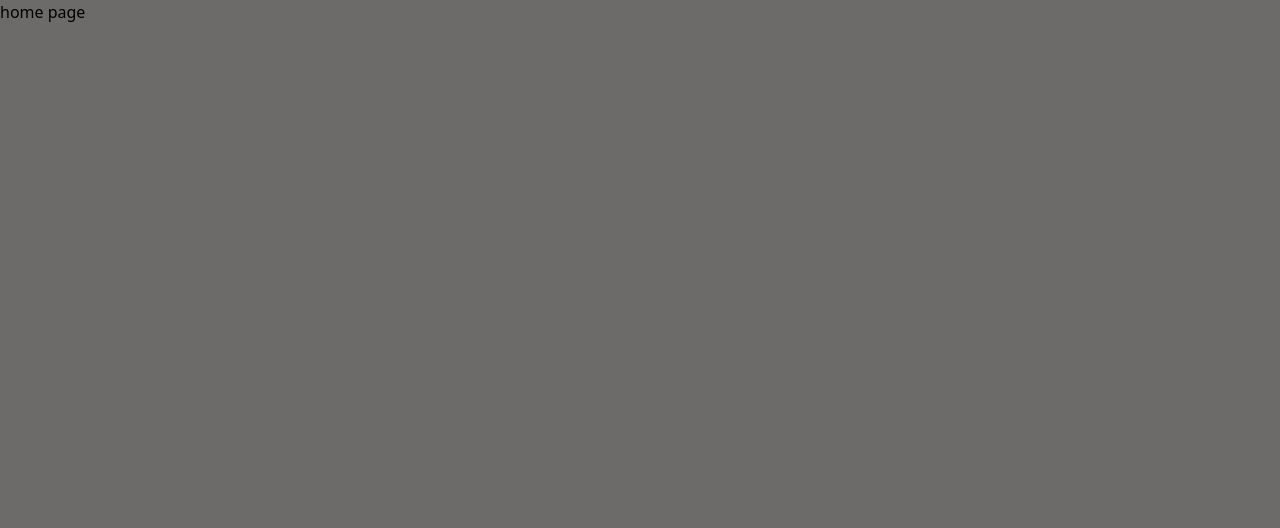
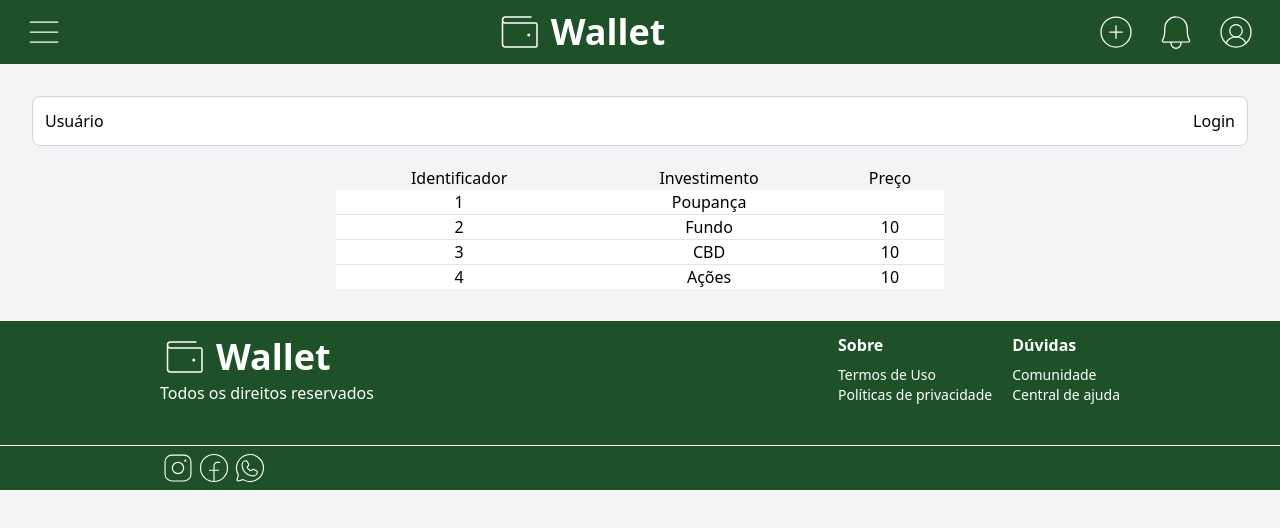
Before and after one commit to robsonvasquez/Carteira_de_Invertimento, a React (Vite) app in the folder investment-wallet-web/: page / in a window 1280 px wide. Shown: the top 528 px of the page. Built offline with nearby package versions, Linux system fonts and the light colour scheme.

Commit message:
Pages Home and Login components

```diff
--- a/investment-wallet-web/package.json
+++ b/investment-wallet-web/package.json
@@ -10,6 +10,7 @@
   },
   "dependencies": {
     "autoprefixer": "^10.4.13",
+    "phosphor-react": "^1.4.1",
     "react": "^18.2.0",
     "react-dom": "^18.2.0",
     "react-router-dom": "^6.4.3"
--- /dev/null
+++ b/investment-wallet-web/src/components/BottomBar.tsx
@@ -0,0 +1,39 @@
+import { InstagramLogo, FacebookLogo, WhatsappLogo } from "phosphor-react";
+import Logo from "./Logo";
+
+export default function BottomBar(){
+  return(
+    <div className="w-full items-center bg-[#1E5128]">
+      <div className="w-full items-center">
+        <div className="flex justify-between pt-3 pb-10 px-40">
+          <div className="flex flex-col">
+            <Logo/>
+            <span className="text-white">Todos os direitos reservados</span>
+          </div>
+          <div className="text-white flex">
+            <div className="mx-5">
+              <h1 className="font-bold">Sobre</h1>
+              <div className="text-sm mt-2">
+                <h2>Termos de Uso</h2>
+                <h2>Políticas de privacidade</h2>
+              </div>
+            </div>
+            <div>
+              <h1 className="font-bold">Dúvidas</h1>
+              <div className="text-sm mt-2">
+                <h2>Comunidade</h2>
+                <h2>Central de ajuda</h2>
+              </div>
+            </div>
+          </div>
+        </div>
+      </div>
+      <div className="h-[1px] bg-white w-full"/>
+      <div className="w-full flex pl-40 py-1">
+        <InstagramLogo size={36} color="#ffffff" weight="thin" />
+        <FacebookLogo size={36} color="#ffffff" weight="thin" />
+        <WhatsappLogo size={36} color="#ffffff" weight="thin" />
+      </div>
+    </div>
+  );
+}
--- a/investment-wallet-web/src/components/Input.tsx
+++ b/investment-wallet-web/src/components/Input.tsx
@@ -1,19 +1,34 @@
+import { User } from "phosphor-react"
+
 interface InputProps {
   value?: any
   type?: 'text' | 'number'
   read?: boolean
   placeholder: string
   valueChange?: (value: any) => void
+  className?: string
 }
 
 export default function Input(props : InputProps){
+  console.log(props.className)
   return(
-    <input className="p-1 rounded border border-gray-500 focus:outline-none focus:ring-2 focus:border-blue-500"
-      value={props.value}
-      type="text"
-      placeholder={ props.placeholder}
-      onChange = {e => props.valueChange?.(e.target.value)}
-    />
+    <div className="flex justify-start relative">
+      <input
+        className={
+          `h-10 w-96 p-1 mb-5 pl-9
+          placeholder-[#1E5128]
+          font-bold text-base
+          rounded-lg border-2 border-zinc-800
+          focus:outline-none focus:ring-2 focus:border-[#1E5128]
+          ${props.className}`
+        }
+        value={props.value}
+        type="text"
+        placeholder={ props.placeholder}
+        onChange = {e => props.valueChange?.(e.target.value)}
+      />
+      <User className="absolute ml-2 mt-2" size={24} color="#000000" />
+    </div>
 
   );
 }
--- /dev/null
+++ b/investment-wallet-web/src/components/List/Element.tsx
@@ -0,0 +1,15 @@
+export interface ElementProps{
+  id: number
+  element: string
+  price?: number
+}
+
+export default function Element(props: ElementProps){
+  return(
+    <div className="px-3 flex justify-between">
+      <h2>{props.element}</h2>
+      <h2>{props.id}</h2>
+      <h2>{props.price}</h2>
+    </div>
+  );
+}
--- /dev/null
+++ b/investment-wallet-web/src/components/List/Header.tsx
@@ -0,0 +1,12 @@
+export interface HeaderProps{
+  key: string
+  value: string
+  price: string
+}
+
+export default function Header(props : HeaderProps){
+
+  return(
+    <div>teste</div>
+  );
+}
--- /dev/null
+++ b/investment-wallet-web/src/components/List/List.tsx
@@ -0,0 +1,25 @@
+import Element, { ElementProps } from './Element'
+import Header, { HeaderProps } from './Header';
+
+export interface ListProps{
+  header: HeaderProps[];
+  list: ElementProps[];
+}
+
+export default function List(props : ListProps){
+
+  return(
+    <>
+      <div className='flex justify-between'>
+        {props.header.map((l : HeaderProps) =>
+          <Header key={l.key} value={l.value} price={l.price}/>
+        )}
+      </div>
+      <div className='grid grid-cols-1 divide-y-2 divide-zinc-400'>
+        {props.list.map((l : ElementProps) => (
+          <Element element={l.element} id={l.id} price={l.price}/>
+        ))}
+      </div>
+    </>
+  );
+}
--- /dev/null
+++ b/investment-wallet-web/src/components/Logo.tsx
@@ -0,0 +1,11 @@
+import { Wallet } from "phosphor-react";
+
+
+export default function Logo(){
+  return(
+    <div className="flex items-center">
+      <Wallet className="mr-2" size={48} color="#ffffff" weight="thin" />
+      <h1 className="text-white text-4xl font-bold">Wallet</h1>
+    </div>
+  );
+}
--- /dev/null
+++ b/investment-wallet-web/src/components/Table/Table.tsx
@@ -0,0 +1,36 @@
+export interface ElementProps{
+  id: number
+  element: string
+  price?: number
+}
+
+interface TableProps{
+  header: string[];
+  list: ElementProps[];
+}
+
+
+export default function Table(props : TableProps){
+  return(
+    <div className="table w-full border-collapse rounded-lg">
+      <div className="table-header-group">
+        <div className="table-row bg-transparent">
+          {props.header.map((h : string) => (
+            <div className="table-cell text-center" >
+              {h}
+            </div>
+          ))}
+        </div>
+      </div>
+      <div className="table-row-group divide-y divide-zinc-200">
+        {props.list.map((l : ElementProps) => (
+          <div className="table-row bg-white">
+            <div className="table-cell text-center">{l.id}</div>
+            <div className="table-cell text-center">{l.element}</div>
+            <div className="table-cell text-center">{l.price}</div>
+          </div>
+        ))}
+      </div>
+    </div>
+  );
+}
--- /dev/null
+++ b/investment-wallet-web/src/components/TopBar.tsx
@@ -0,0 +1,16 @@
+import { UserCircle, Bell, List, PlusCircle } from "phosphor-react";
+import Logo from "./Logo";
+
+export default function TopBar(){
+  return(
+    <div className="bg-[#1E5128] w-full h-16 m-0 px-6 flex items-center justify-between">
+      <List size={40} color="#ffffff" weight="thin" />
+      <Logo/>
+      <div className="flex">
+        <PlusCircle className="mr-5" size={40} color="#ffffff" weight="thin" />
+        <Bell className="mr-5" size={40} color="#ffffff" weight="thin" />
+        <UserCircle size={40} color="#ffffff" weight="thin" />
+      </div>
+    </div>
+  );
+}
--- a/investment-wallet-web/src/input.css
+++ b/investment-wallet-web/src/input.css
@@ -3,11 +3,11 @@
 @tailwind utilities;
 
 *{
-    margin: 0;
-    padding: 0;
+  margin: 0;
+  padding: 0;
 }
 
 body, #root{
-    height: 100vh;
-    background-color: rgb(109, 106, 106);
+  height: 100vh;
+  background-color: #F2F4F5;
 }
--- a/investment-wallet-web/src/pages/Home.tsx
+++ b/investment-wallet-web/src/pages/Home.tsx
@@ -1,5 +1,59 @@
+import { Link } from "react-router-dom";
+import Table from "../components/Table/Table";
+import TopBar from "../components/TopBar";
+import BottomBar from "../components/BottomBar";
+
+const l = [
+  {
+    id: 1,
+    element: 'Poupança',
+  },
+  {
+    id: 2,
+    element: 'Fundo',
+    price: 10
+  },
+  {
+    id: 3,
+    element: 'CBD',
+    price: 10
+  },
+  {
+    id: 4,
+    element: 'Ações',
+    price: 10
+  }
+]
+
+const listHeader = [
+  {
+    key: 'id',
+    value: 'Identificador',
+    price: 'Preço',
+  },
+  {
+    key: 'element',
+    value: 'Investimento',
+    price: 'Preço',
+  },
+]
+
+const header = ['Identificador', 'Investimento', 'Preço']
+
 export default function Home(){
   return(
-    <h1>home page</h1>
+    <div className="w-auto h-full flex flex-col items-center">
+      <TopBar/>
+      <div className="w-full p-8 flex flex-col items-center">
+        <div className="w-full bg-white border border-gray-300 rounded-lg flex justify-between p-3">
+          <Link to="user">Usuário</Link>
+          <Link to="login">Login</Link>
+        </div>
+        <div className="w-1/2 mt-5 justify-center flex">
+          <Table header={header} list={l}/>
+        </div>
+      </div>
+      <BottomBar/>
+    </div>
   );
 }
--- a/investment-wallet-web/src/pages/Login.tsx
+++ b/investment-wallet-web/src/pages/Login.tsx
@@ -16,9 +16,7 @@ export default function Login() {
       <img className="max-w-[100px]" src={logoImage} alt=""/>
       <h1 className="m-3">Carteira de Investimento</h1>
       <div className="flex flex-col justify-center">
-        <Label label='Login'/>
         <Input placeholder="Longin" valueChange={setlogin}/>
-        <Label label='Senha'/>
         <Input placeholder="Senha"/>
         <Button text='Entrar' onclick={clica}/>
       </div>
```
Also changed, not shown: 1 other file (tests, documents, lock files or other folders).
